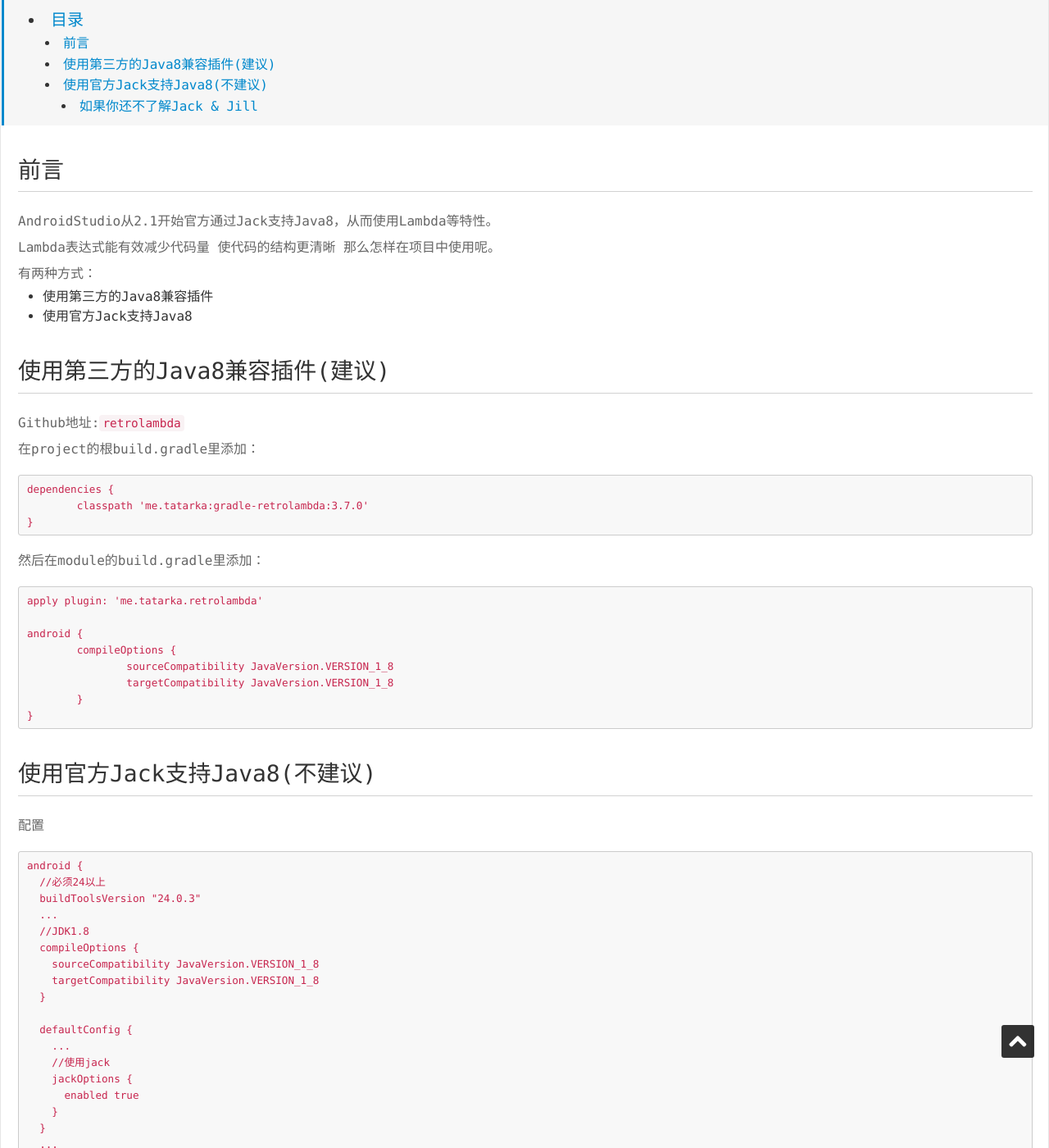
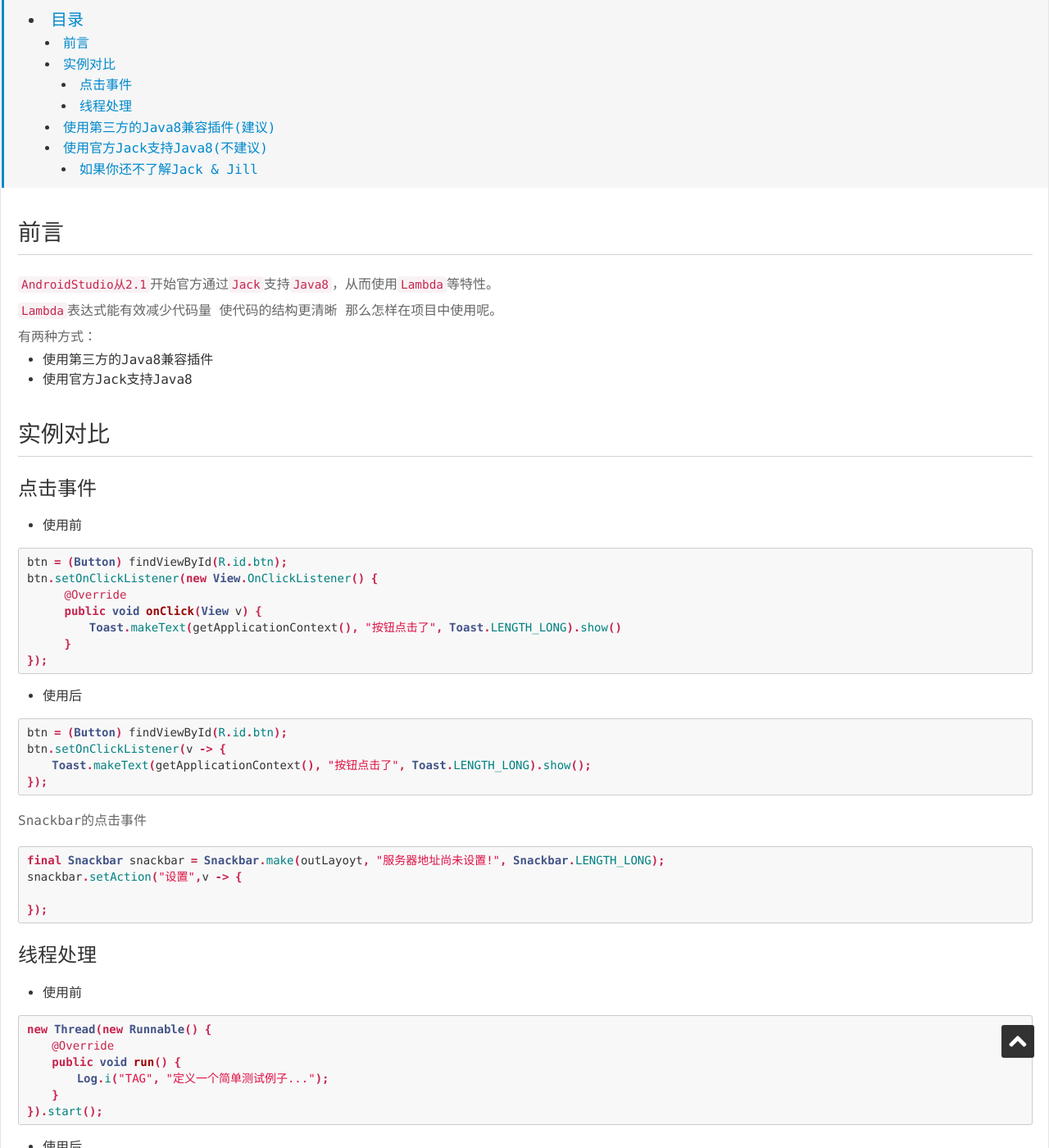
Before and after one commit to psvmc/myblog_jekyll, a Jekyll site: the page built from _posts/2017-12-21-android-lambda.md, in a window 1280 px wide and 1400 px high, scrolled down 379 px. Shown: the whole window at 82% size. Built offline with Jekyll 4.4.1, drawn with Linux system fonts in a browser that asks for light colours; comment, search, counter and statistics services are not loaded; some of the changed text lies outside the part shown.

Commit message:
文章更新

````diff
--- a/_posts/2017-12-21-android-lambda.md
+++ b/_posts/2017-12-21-android-lambda.md
@@ -11,22 +11,79 @@ category: android
 
 ## 前言
 
-AndroidStudio从2.1开始官方通过Jack支持Java8，从而使用Lambda等特性。
-Lambda表达式能有效减少代码量 使代码的结构更清晰 那么怎样在项目中使用呢。
+  `AndroidStudio从2.1`开始官方通过`Jack`支持`Java8`，从而使用`Lambda`等特性。
+
+  `Lambda`表达式能有效减少代码量 使代码的结构更清晰 那么怎样在项目中使用呢。
 
 有两种方式：
 
 + 使用第三方的Java8兼容插件
 + 使用官方Jack支持Java8
 
+## 实例对比
 
+### 点击事件
 
++ 使用前
+
+```java
+btn = (Button) findViewById(R.id.btn);
+btn.setOnClickListener(new View.OnClickListener() {
+      @Override
+      public void onClick(View v) {
+          Toast.makeText(getApplicationContext(), "按钮点击了", Toast.LENGTH_LONG).show()
+      }
+});
+```
+
++ 使用后
+
+```java
+btn = (Button) findViewById(R.id.btn);
+btn.setOnClickListener(v -> {
+    Toast.makeText(getApplicationContext(), "按钮点击了", Toast.LENGTH_LONG).show();
+});
+```
+
+Snackbar的点击事件
+
+```java
+final Snackbar snackbar = Snackbar.make(outLayoyt, "服务器地址尚未设置!", Snackbar.LENGTH_LONG);
+snackbar.setAction("设置",v -> {
+
+});
+```
+
+### 线程处理
+
++ 使用前
+
+```java
+new Thread(new Runnable() {
+    @Override
+    public void run() {
+        Log.i("TAG", "定义一个简单测试例子...");
+    }
+}).start();
+```
+
++ 使用后
+
+```java
+new Thread(
+    () -> {
+        Log.i("TAG", "使用Lambda表达式的例子...");
+    }
+).start();
+```
 
 ## 使用第三方的Java8兼容插件(建议)
 
 Github地址:[`retrolambda`](https://github.com/evant/gradle-retrolambda)
 
-在project的根build.gradle里添加：
++ 使用`JDK1.8`
+
++ 在project的根build.gradle里添加：
 
 ```
 dependencies {
@@ -34,7 +91,7 @@ dependencies {
 }
 ```
 
-然后在module的build.gradle里添加：
++ 然后在module的build.gradle里添加：
 
 ```
 apply plugin: 'me.tatarka.retrolambda'
````
Also changed, not shown: _posts/2016-05-23-android-permission-1.md (+2 -0 lines).
